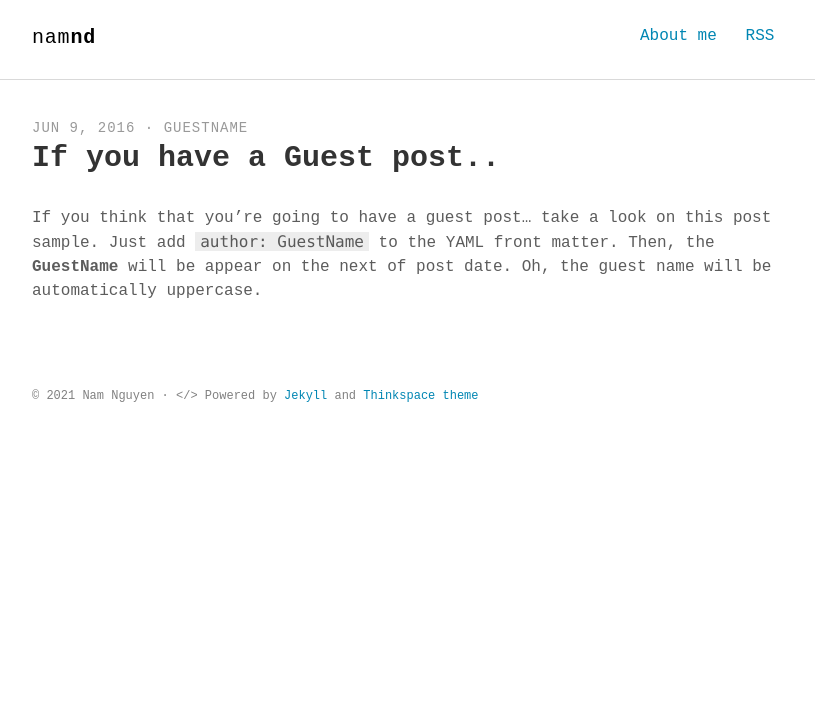
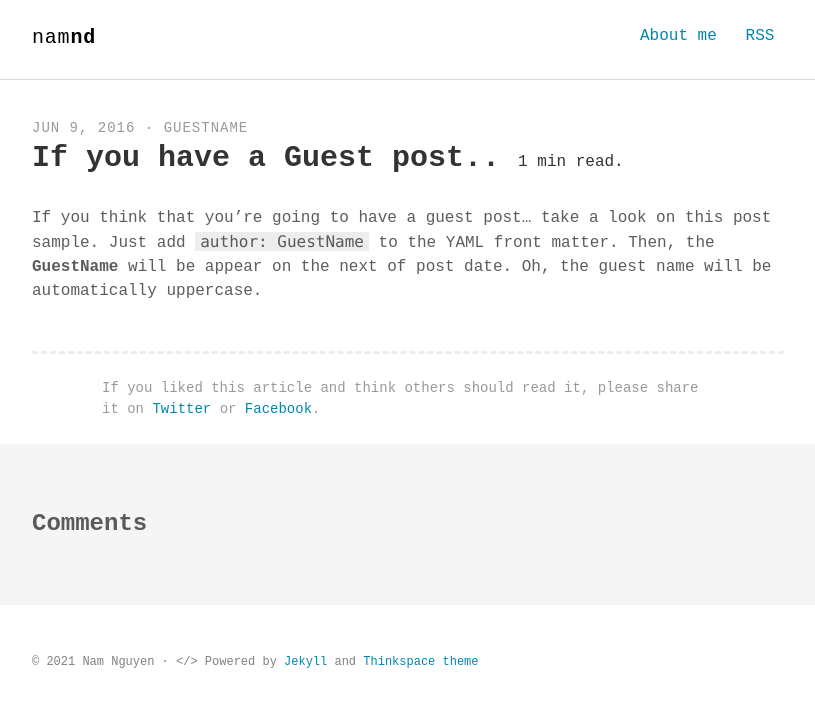
Before and after one commit to namnd/namnd.github.com, a Jekyll site: the page built from _posts/2016-06-09-if-you-have-a-guest-post.md, in a window 1280 px wide. Shown: the top 707 px of the page, without its empty margins (232-1047 px from the left). Built offline with Jekyll 4.4.1, drawn with Linux system fonts in a browser that asks for light colours; some web fonts are replaced; comment, search, counter and statistics services are not loaded.

Commit message:
disqus and share

```diff
--- a/_config.yml
+++ b/_config.yml
@@ -9,9 +9,9 @@ cover         : "" # image uri like logo/cover image for site seo
 
 google_analytics  : G-641B0H8SCC
 twitter_username  : ""
-comments_enabled  : false # if enabled (set to true), please provide your disqus_username
-disqus_shortname  : ""
-postshare_enabled : false
+comments_enabled  : true # if enabled (set to true), please provide your disqus_username
+disqus_shortname  : "namnd"
+postshare_enabled : true
 
 # Build settings
 permalink   : /:year/:title/
--- /dev/null
+++ b/_includes/read-time.html
@@ -0,0 +1,4 @@
+<span class="reading-time" title="Estimated read time">
+	{% assign words = include.content | strip_html | number_of_words %}
+	{{ words | divided_by: 265 | plus: 1 }} min read.
+</span>
--- a/_layouts/post.html
+++ b/_layouts/post.html
@@ -5,7 +5,10 @@ layout: default
 <article class="post container" itemscope itemtype="http://schema.org/BlogPosting">
   <header class="post-header">
     <p class="post-meta"><time datetime="{{ page.date | date_to_xmlschema }}" itemprop="datePublished">{{ page.date | date: "%b %-d, %Y" }}</time>{% if page.author %} &middot; <span itemprop="author" itemscope itemtype="http://schema.org/Person"><span itemprop="name">{{ page.author }}</span></span>{% endif %}</p>
-    <h1 class="post-title" itemprop="name headline">{{ page.title }}</h1>
+    <h1 class="post-title" itemprop="name headline">
+      {{ page.title }}
+    <span class="post-read-time">{% include read-time.html content=post.content %}</span>
+    </h1>
   </header>
   <div class="post-content" itemprop="articleBody">
     {{ content }}
--- a/assets/scss/_layout.scss
+++ b/assets/scss/_layout.scss
@@ -172,6 +172,10 @@ hr {
   margin-bottom: 1em;
   color: $dark-gray-color;
 }
+.post-read-time {
+  font-size: 1rem !important;
+  font-weight: normal !important;
+}
 
 .post-link,
 .post a,
--- a/index.html
+++ b/index.html
@@ -19,7 +19,8 @@ title: Home
       {% endunless %}
       <article class="post-item">
         <span class="post-meta date-label">{{ post.date | date: "%b %d" }}</span>
-        <div class="article-title"><a class="post-link" href="{{ post.url | prepend: site.baseurl | prepend: site.url }}">{{ post.title }}</a></div>
+        <div class="article-title"><a class="post-link" href="{{ post.url | prepend: site.baseurl | prepend: site.url }}">{{ post.title }}</a>
+          &middot; {% include read-time.html content=post.content %}</div>
       </article>
     {% endfor %}
   </div>
```
Also changed, not shown: _posts/2021-06-12-what-is-in-my-os-mac-version.md (added, +20 -0 lines).
